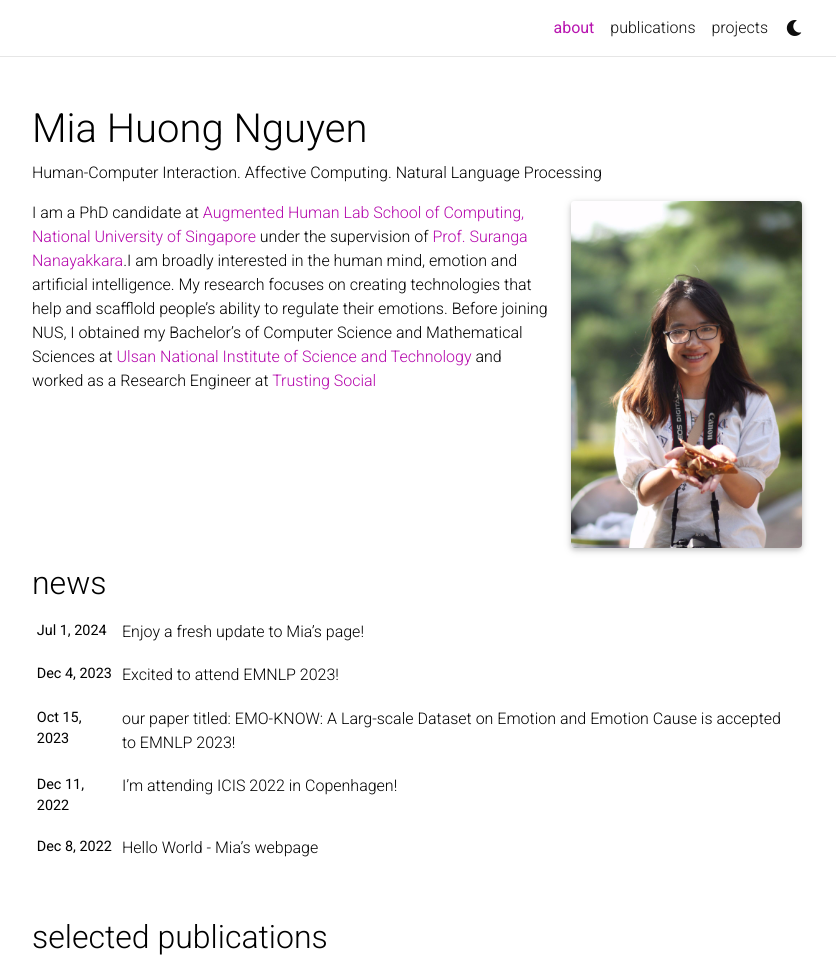
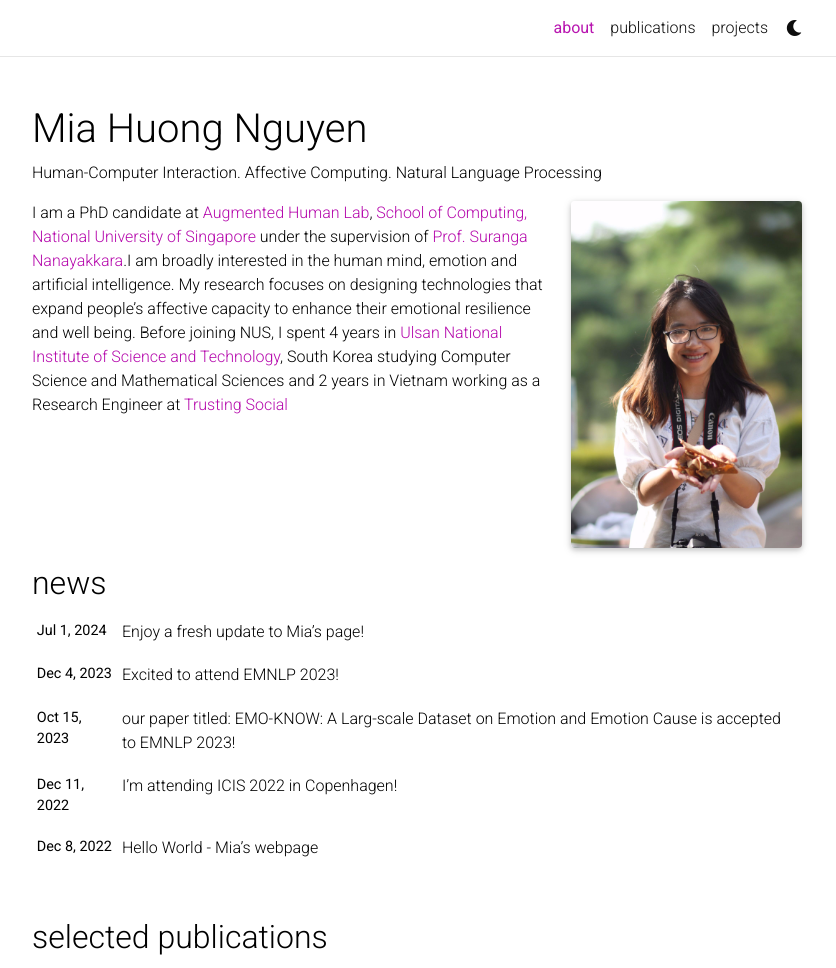
Before and after one commit to iammia0o/iammia0o.github.io, a Jekyll site: the page built from _pages/about.md, in a window 1280 px wide and 1238 px high, cut to the strip 0-968 px from the top of the window. Shown: the whole strip, without its empty margins (223-1059 px from the left). Built offline with Jekyll 4.4.1, drawn with Linux system fonts in a browser that asks for light colours; full-size pictures stand in for the smaller copies a plugin makes; comment, search, counter and statistics services are not loaded; a style sheet for code colours, icons or effects is not loaded.

Commit message:
updated intro

```diff
--- a/_pages/about.md
+++ b/_pages/about.md
@@ -24,4 +24,4 @@
 
 Link to your social media connections, too. This theme is set up to use [Font Awesome icons](http://fortawesome.github.io/Font-Awesome/) and [Academicons](https://jpswalsh.github.io/academicons/), like the ones below. Add your Facebook, Twitter, LinkedIn, Google Scholar, or just disable all of them. -->
 
- I am a PhD candidate at <a target="_blank" href="https:ahlab.org" >Augmented Human Lab</a> <a target="_blank" href="https://nus.edu.sg">School of Computing, National University of Singapore</a> under the supervision of <a href="https://suranga.info">Prof. Suranga Nanayakkara</a>.I am broadly interested in the human mind, emotion and artificial intelligence. My research focuses on creating technologies that help and scafflold people's ability to regulate their emotions. Before joining NUS, I obtained my Bachelor's of Computer Science and Mathematical Sciences at <a target="_blank" href="https://unist.ac.kr">Ulsan National Institute of Science and Technology</a> and worked as a Research Engineer at <a target="_blank" href="https://trustingsocial.com">Trusting Social</a>
+ I am a PhD candidate at <a target="_blank" href="https:ahlab.org" >Augmented Human Lab</a>, <a target="_blank" href="https://nus.edu.sg">School of Computing, National University of Singapore</a> under the supervision of <a href="https://suranga.info">Prof. Suranga Nanayakkara</a>.I am broadly interested in the human mind, emotion and artificial intelligence. My research focuses on designing technologies that expand people's affective capacity to enhance their emotional resilience and well being. Before joining NUS, I spent 4 years in <a target="_blank" href="https://unist.ac.kr">Ulsan National Institute of Science and Technology</a>, South Korea studying Computer Science and Mathematical Sciences and 2 years in Vietnam working as a Research Engineer at <a target="_blank" href="https://trustingsocial.com">Trusting Social</a>
```
Also changed, not shown: _projects/3_project.md (+0 -1 lines).
